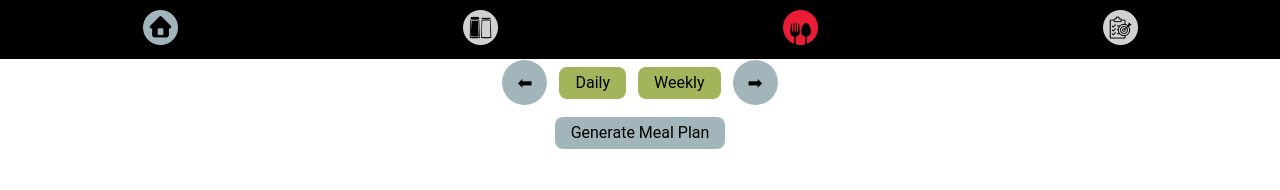
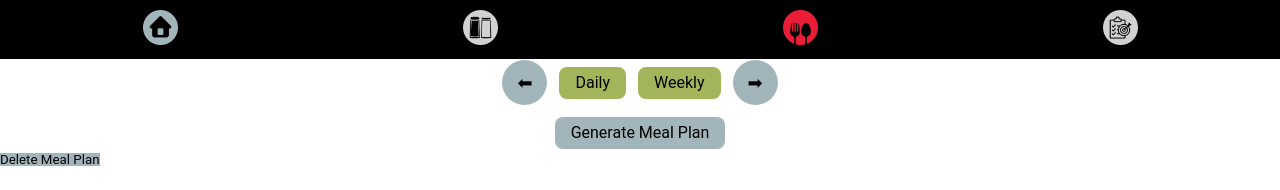
Before and after one commit to BC-1616/Cook-and-Compile, a React (Vite) app in the folder capstone/: page /MealPlan in a window 1280 px wide. Shown: the top 190 px of the page. Built offline with nearby package versions, Linux system fonts and the light colour scheme; no server answers.

Commit message:
Got a functional delete button working.

```diff
--- a/capstone/src/components/MealPlan/MealPlan.tsx
+++ b/capstone/src/components/MealPlan/MealPlan.tsx
@@ -2,7 +2,7 @@
 import React, { useState, useEffect } from "react";
 import WeekView from "./WeekView";
 import DayView from "./DayView";
-import { getMealPlan, initializeMealPlanCollection, handleAddMeal } from "../../handles/handleMealPlan";
+import { getMealPlan, handleDeleteMeal, initializeMealPlanCollection, handleAddMeal } from "../../handles/handleMealPlan";
 import { getAuth } from "firebase/auth";
 import "../../Styles/MealPlan/MealCalendar.css";
 import {updateRecipeScore, weightedRandomRecipe} from "../../handles/handleRecipes";
@@ -146,6 +146,29 @@ const MealCalendar: React.FC = () => {
     }
   }
 
+  const deleteDayPlan = async () => {
+    let meal = await getMealPlan(userId, selectedDate);
+    await handleDeleteMeal(userId, selectedDate.toISOString().split("T")[0], "breakfast", meal?.meals.breakfast[0].id ? meal?.meals.breakfast[0].id : "");
+    await handleDeleteMeal(userId, selectedDate.toISOString().split("T")[0], "lunch", meal?.meals.lunch[0].id ? meal?.meals.lunch[0].id : "");
+    await handleDeleteMeal(userId, selectedDate.toISOString().split("T")[0], "snack", meal?.meals.snack[0].id ? meal?.meals.snack[0].id : "");
+    await handleDeleteMeal(userId, selectedDate.toISOString().split("T")[0], "dinner", meal?.meals.dinner[0].id ? meal?.meals.dinner[0].id : "");
+  }
+
+  const deletePlan = () => {
+    switch(view){
+        case "daily":
+            console.log("Deleting day");
+            deleteDayPlan();
+            break;
+        case "weekly":
+            console.log("Generating Week");
+            break;
+        default:
+            console.log("Select Day or Week to receive generated meal plans!");
+            return;
+    }
+  }
+
   return (
     <><div className="spacer"></div>
       <div className="meal-calendar-container">
@@ -158,6 +181,7 @@ const MealCalendar: React.FC = () => {
           <button onClick={navigateForward} className="forward-back-button">➡</button>
         </div>
         <button id="generation-button" onClick={generatePlan}>Generate Meal Plan</button>
+        <button id="delete-button" onClick={deletePlan}>Delete Meal Plan</button>
 
         {mealPlanLoaded ? (
           view === "weekly" ? (
--- a/capstone/src/handles/handleMealPlan.ts
+++ b/capstone/src/handles/handleMealPlan.ts
@@ -105,6 +105,9 @@ export const handleDeleteMeal = async (
     mealType: keyof MealPlan["meals"],
     mealId: string
 ): Promise<MealPlan | null> => {
+    if(mealId === ""){
+        return null
+    }
     return updateMealPlan(userId, date, (prevMeals) => ({
         ...prevMeals,
         lastEdited: new Date().toISOString(), // Update timestamp
```
